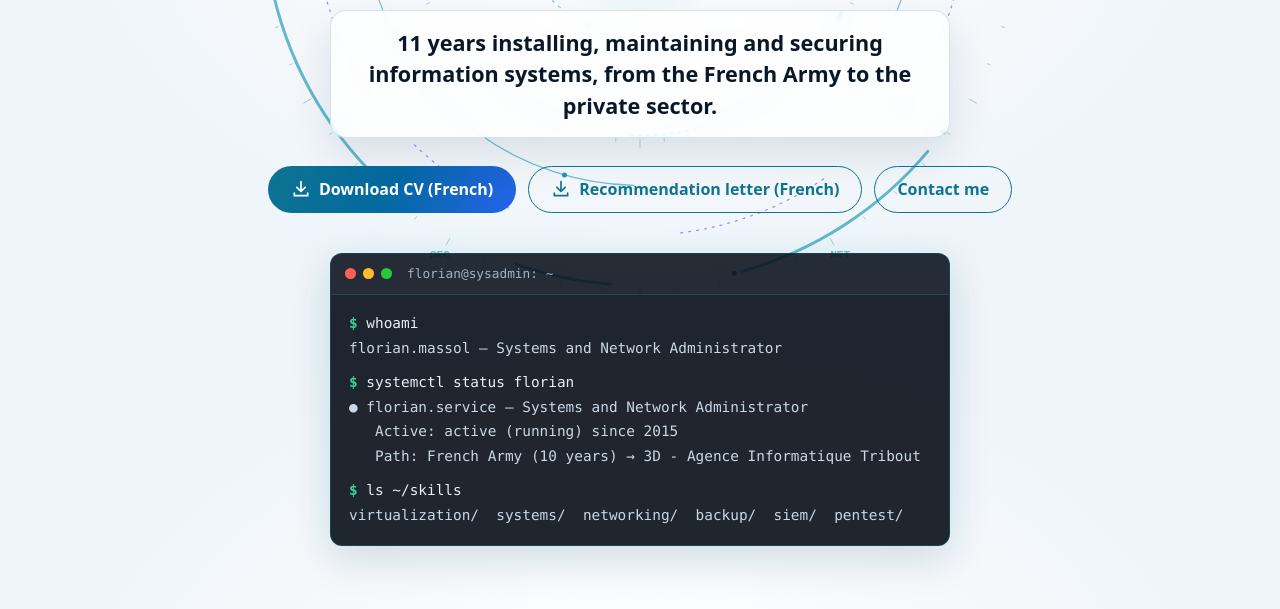
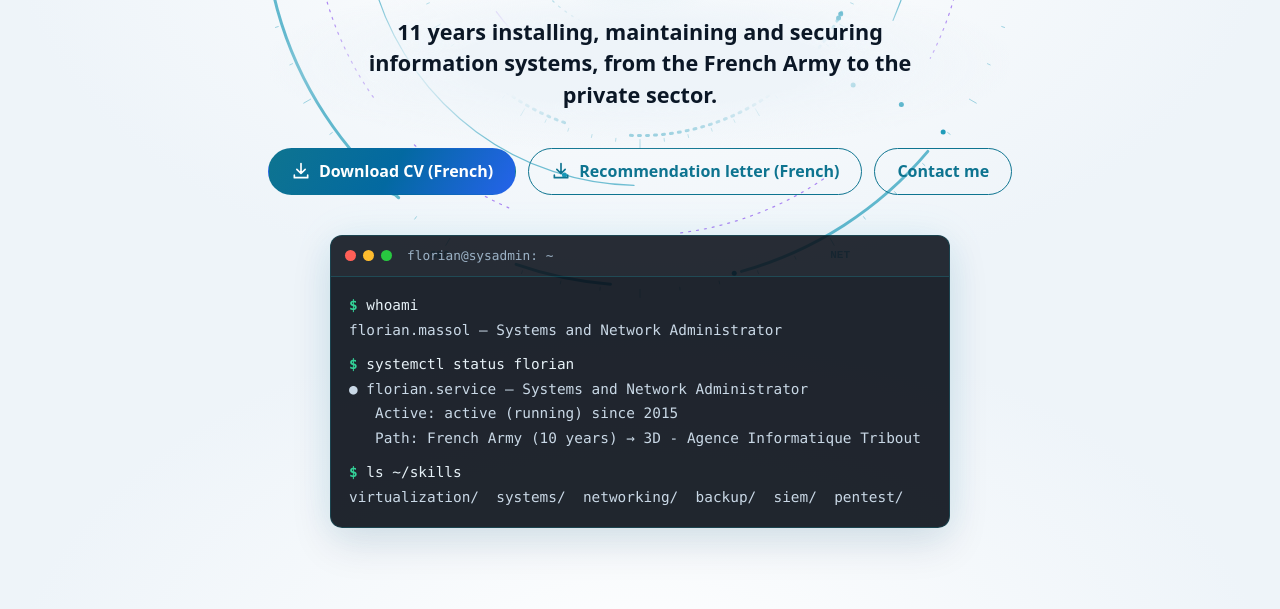
Before and after one commit to fmassol-63/fmassol-63.github.io, a website built with Vite: page index.html in a window 1280 px wide. Shown: the part 491-1100 px from the top of the page. Built offline with nearby package versions, Linux system fonts and the light colour scheme.

Commit message:
style: halo discret à la place de la carte derrière l'accroche

```diff
--- a/src/styles/hero.css
+++ b/src/styles/hero.css
@@ -68,21 +68,36 @@
   color: var(--accent);
 }
 
-/* Carte translucide pour détacher l'accroche du fond animé. */
+/* Halo couleur du fond derrière l'accroche : efface le tourbillon sans dessiner de cadre. */
 .hero__tagline {
+  position: relative;
+  isolation: isolate;
   max-width: 620px;
-  margin: 22px auto 0;
-  padding: 16px 24px;
-  border: 1px solid var(--card-border);
-  border-radius: var(--radius);
-  background: var(--card);
-  -webkit-backdrop-filter: blur(10px);
-  backdrop-filter: blur(10px);
-  box-shadow: var(--shadow);
+  margin: 18px auto 0;
+  padding: 10px 20px;
   font-size: clamp(1.1rem, 2.6vw, 1.35rem);
   font-weight: 600;
   line-height: 1.45;
   color: var(--text);
+  text-shadow:
+    0 1px 12px var(--bg),
+    0 0 4px var(--bg);
+}
+
+.hero__tagline::before {
+  content: '';
+  position: absolute;
+  inset: -30px 0;
+  z-index: -1;
+  background: radial-gradient(ellipse at center, var(--bg) 35%, transparent 72%);
+  pointer-events: none;
+}
+
+/* Sur grand écran, le halo peut déborder sur les côtés sans créer de défilement horizontal. */
+@media (min-width: 760px) {
+  .hero__tagline::before {
+    inset: -30px -60px;
+  }
 }
 
 .hero__actions {
```
